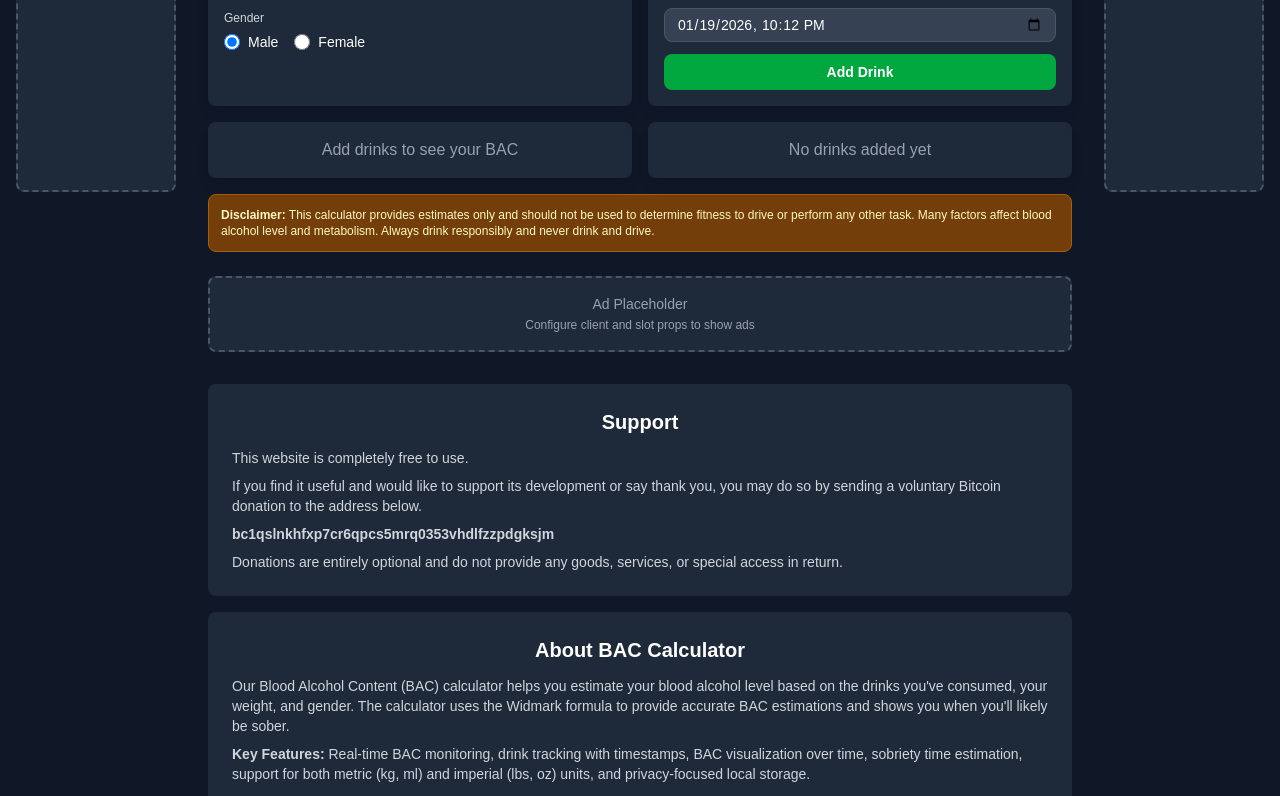
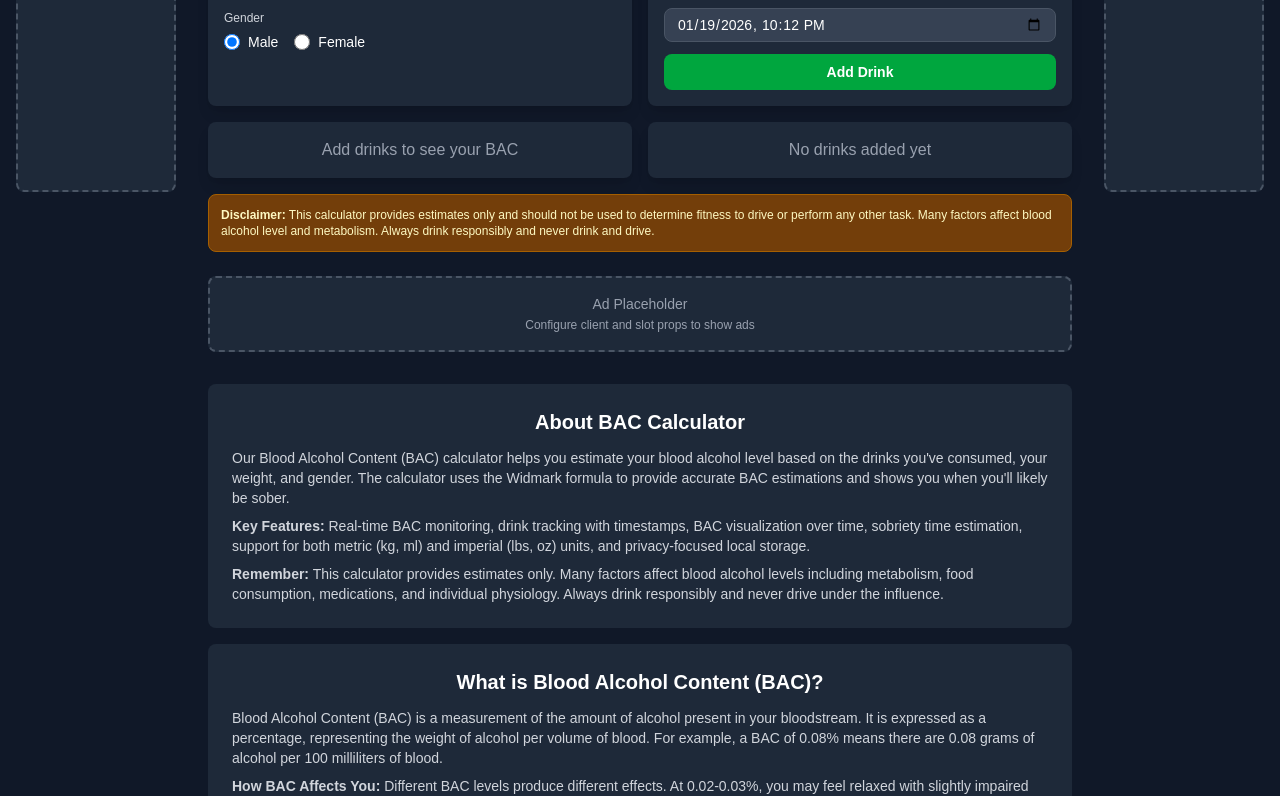
Before and after one commit to godonpatrik/bac-calculator, a Next.js app: page / in a window 1280 px wide. Shown: the part 448-1244 px from the top of the page. Built offline with nearby package versions, Linux system fonts and the light colour scheme; no server answers.

Commit message:
Remove support section

```diff
--- a/app/page.tsx
+++ b/app/page.tsx
@@ -59,25 +59,6 @@ export default function Home() {
           />
 
           <footer className="mt-8 text-center">
-            <section className="bg-gray-800 rounded-lg p-6 mb-4">
-              <h2 className="text-xl font-semibold text-white mb-3">Support</h2>
-              <div className="text-gray-300 text-sm space-y-2 text-left">
-                <p>This website is completely free to use.</p>
-                <p>
-                  If you find it useful and would like to support its
-                  development or say thank you, you may do so by sending a
-                  voluntary Bitcoin donation to the address below.
-                </p>
-                <p>
-                  <b>bc1qslnkhfxp7cr6qpcs5mrq0353vhdlfzzpdgksjm</b>
-                </p>
-                <p>
-                  Donations are entirely optional and do not provide any goods,
-                  services, or special access in return.
-                </p>
-              </div>
-            </section>
-
             <section className="bg-gray-800 rounded-lg p-6 mb-4">
               <h2 className="text-xl font-semibold text-white mb-3">
                 About BAC Calculator
```
